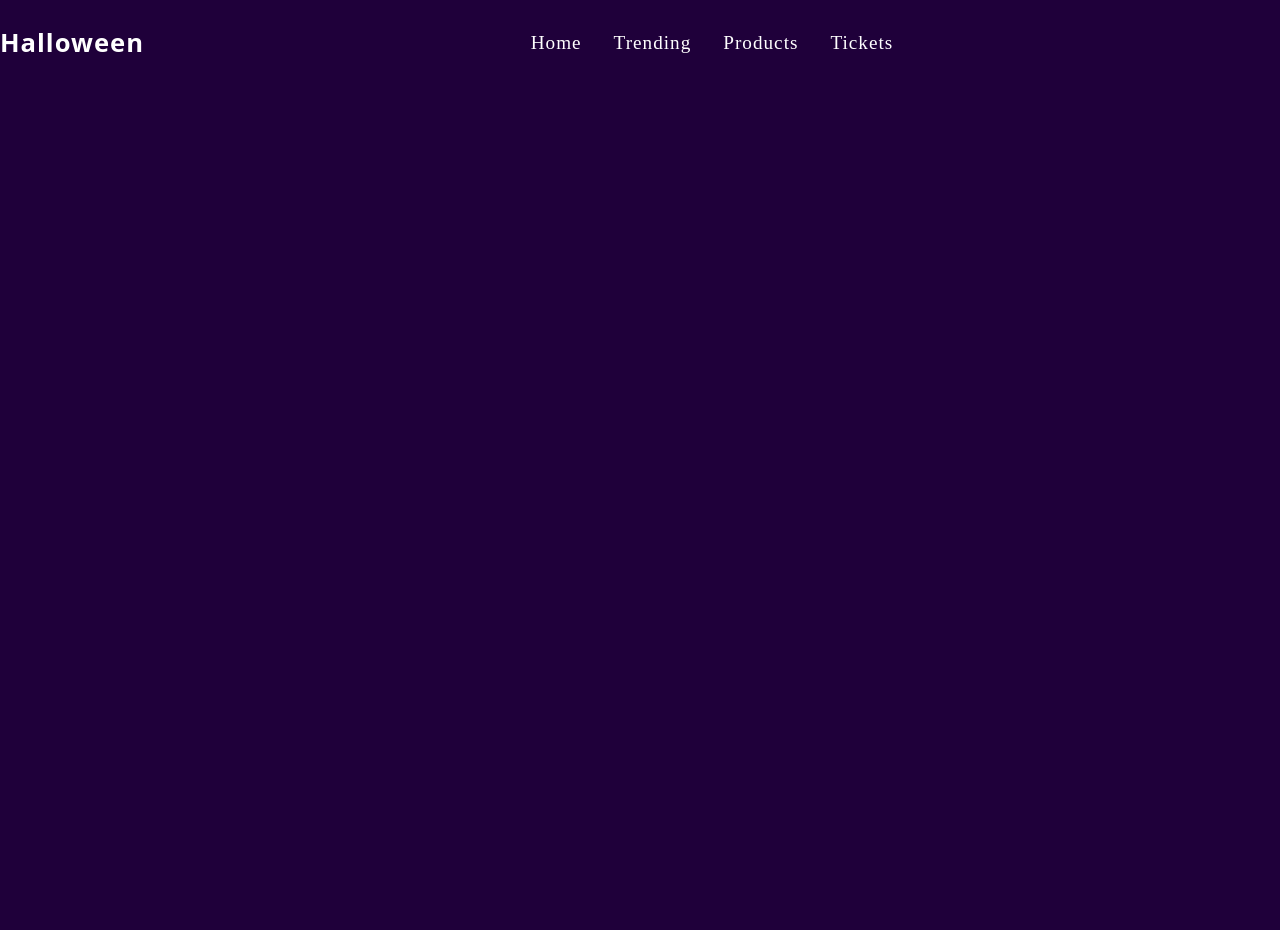
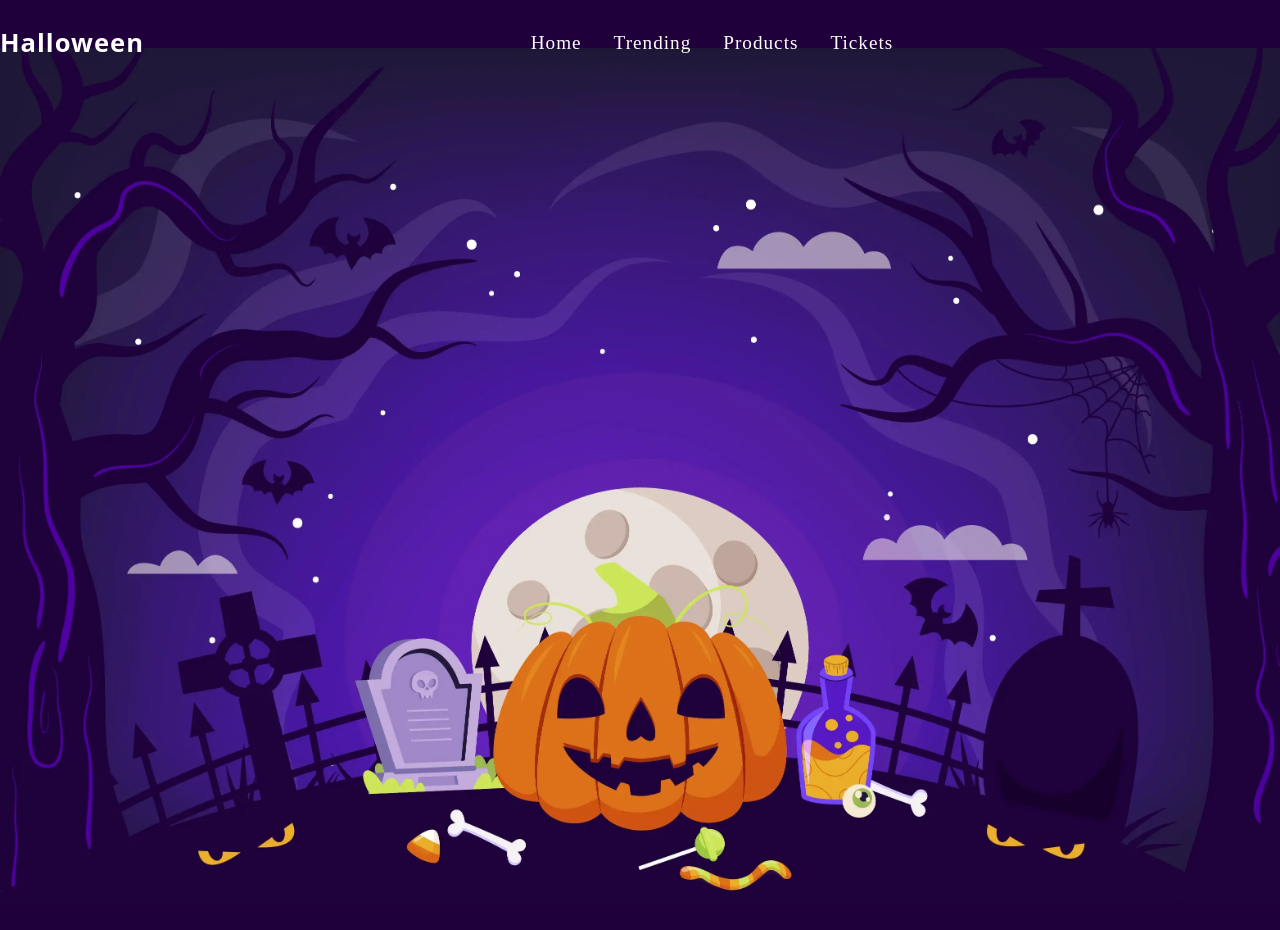
Before and after one commit to SnowFox-95/HalloweenSite, a website: page src/html/index.html in a window 1280 px wide. Before the commit the page ends 800 px from the top, so only its background shows below. Drawn offline with nearby package versions, Linux system fonts and the light colour scheme; files that its build step writes are made by us from their sources; files whose address does not match are found by name; a web font is replaced by a local one.

Commit message:
getting homepage

```diff
--- /dev/null
+++ b/src/html/blocks/home.html
@@ -0,0 +1,3 @@
+<section class="home">
+<img src="img/home.webp" alt="" class="home">
+</section>
--- a/src/html/index.html
+++ b/src/html/index.html
@@ -7,11 +7,12 @@
 	<meta name="viewport" content="width=device-width, initial-scale=1.0" />
 	<title>Halloween WebSite</title>
 	<link rel="stylesheet" href="css/main.min.css">
-	<link rel="shortcut icon" href="img/fav-icon.png" type="image/x-icon">
+	<link rel="shortcut icon" href="img/fav-icon.webp" type="image/x-icon">
 </head>
 
 <body>
 	@@include('blocks/header.html')
+	@@include('blocks/home.html')
 	<script src="js/main.js"></script>
 </body>
 
```
Also changed, not shown: public/index.html (+4 -1 lines).
